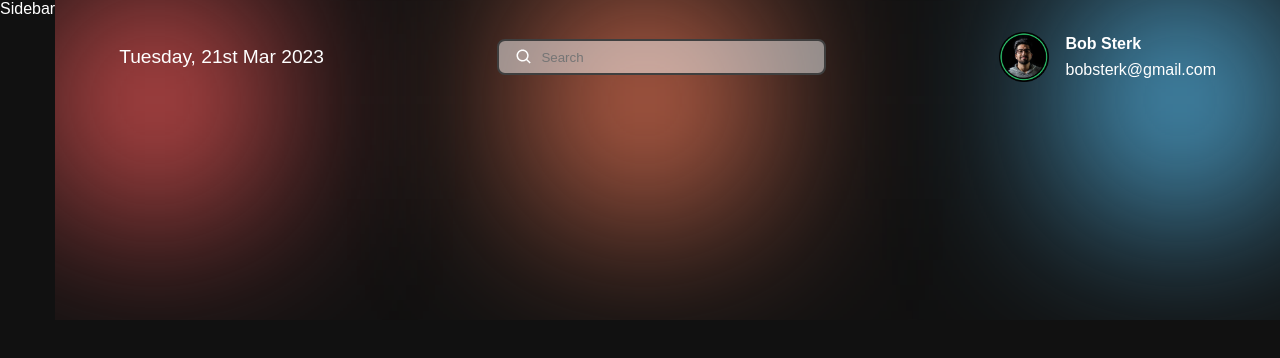
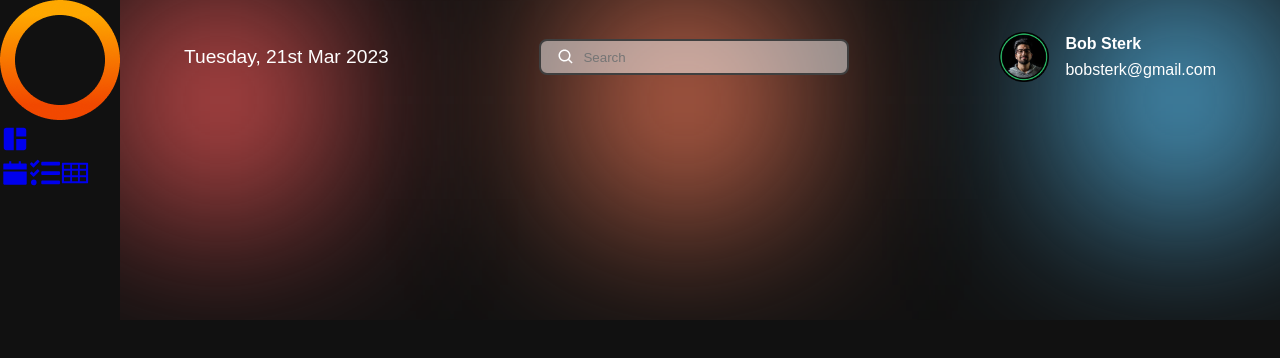
Before and after one commit to JarekCh/admin_dashboard, a React (Vite) app: page /dashboard in a window 1280 px wide. Shown: the top 358 px of the page. Built offline with nearby package versions, Linux system fonts and the light colour scheme.

Commit message:
created Sidebar component and css file add Sidebar jsx add Sidebar component to Layout

```diff
--- a/src/components/Layout/Layout.jsx
+++ b/src/components/Layout/Layout.jsx
@@ -1,11 +1,12 @@
 import moment from 'moment';
 import css from './Layout.module.css';
 import { BiSearch } from 'react-icons/bi';
+import { Sidebar } from '../Sidebar/Sidebar';
 
 const Layout = () => {
   return (
     <div className={css.container}>
-      <div>Sidebar</div>
+      <Sidebar />
       <div className={css.dashboard}>
         <div className={css.topBaseGradients}>
           <div className='gradient-red'></div>
--- /dev/null
+++ b/src/components/Sidebar/Sidebar.jsx
@@ -0,0 +1,29 @@
+import css from './Sidebar.module.css';
+import { MdSpaceDashboard } from 'react-icons/md';
+import { AiFillCalendar, AiOutlineTable } from 'react-icons/ai';
+import { FaTasks } from 'react-icons/fa';
+import { NavLink } from 'react-router-dom';
+
+export const Sidebar = () => {
+  return (
+    <div className={css.container}>
+      <img src='./logo.png' alt='logo' className={css.logo} />
+      <div className={css.menu}>
+        <NavLink to='dashboard' className={css.item} title={'Dashboard'}>
+          <MdSpaceDashboard size={30} />
+        </NavLink>
+      </div>
+      <NavLink to='calendar' className={css.item} title='Calendar'>
+        <AiFillCalendar size={30} />
+      </NavLink>
+
+      <NavLink to='board' className={css.item} title='Trello Board'>
+        <FaTasks size={30} />
+      </NavLink>
+
+      <NavLink to='users' className={css.item} title='Users'>
+        <AiOutlineTable size={30} />
+      </NavLink>
+    </div>
+  );
+};
```
Also changed, not shown: src/components/Sidebar/Sidebar.module.css (added).
